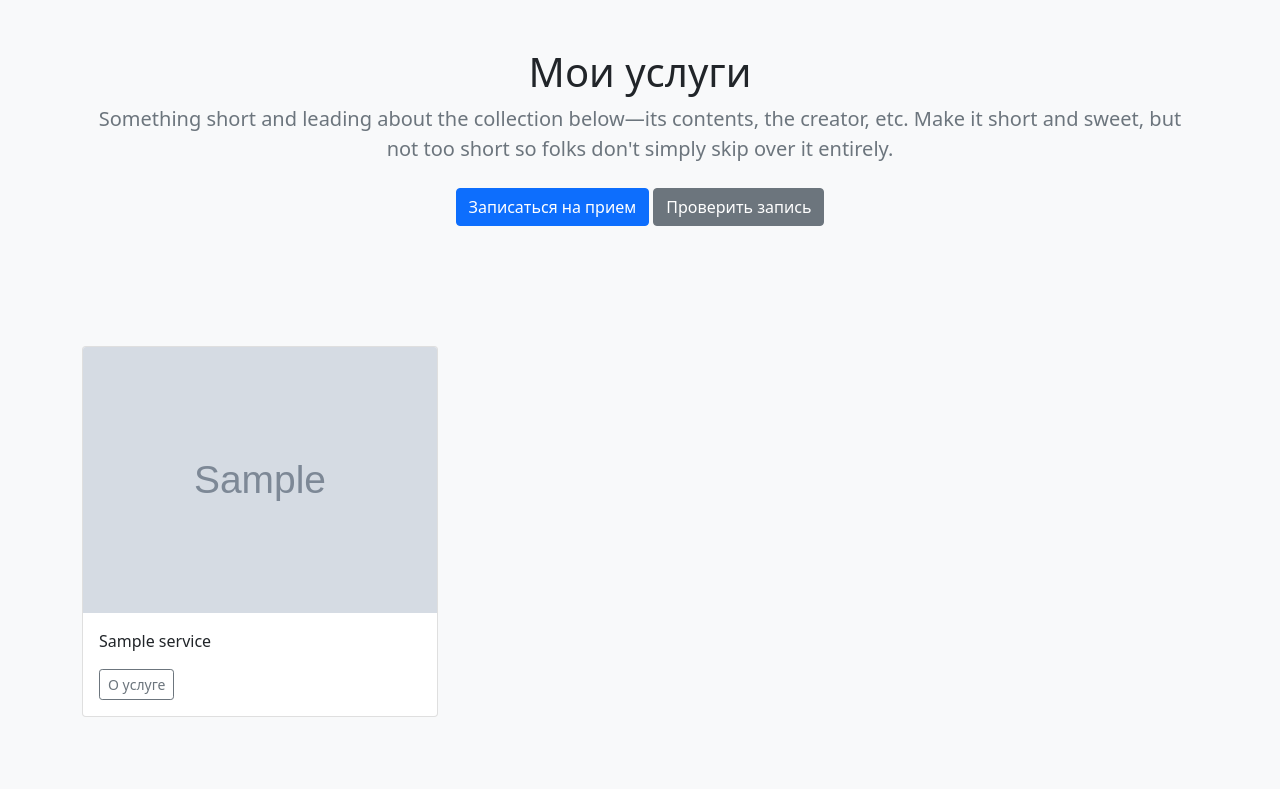
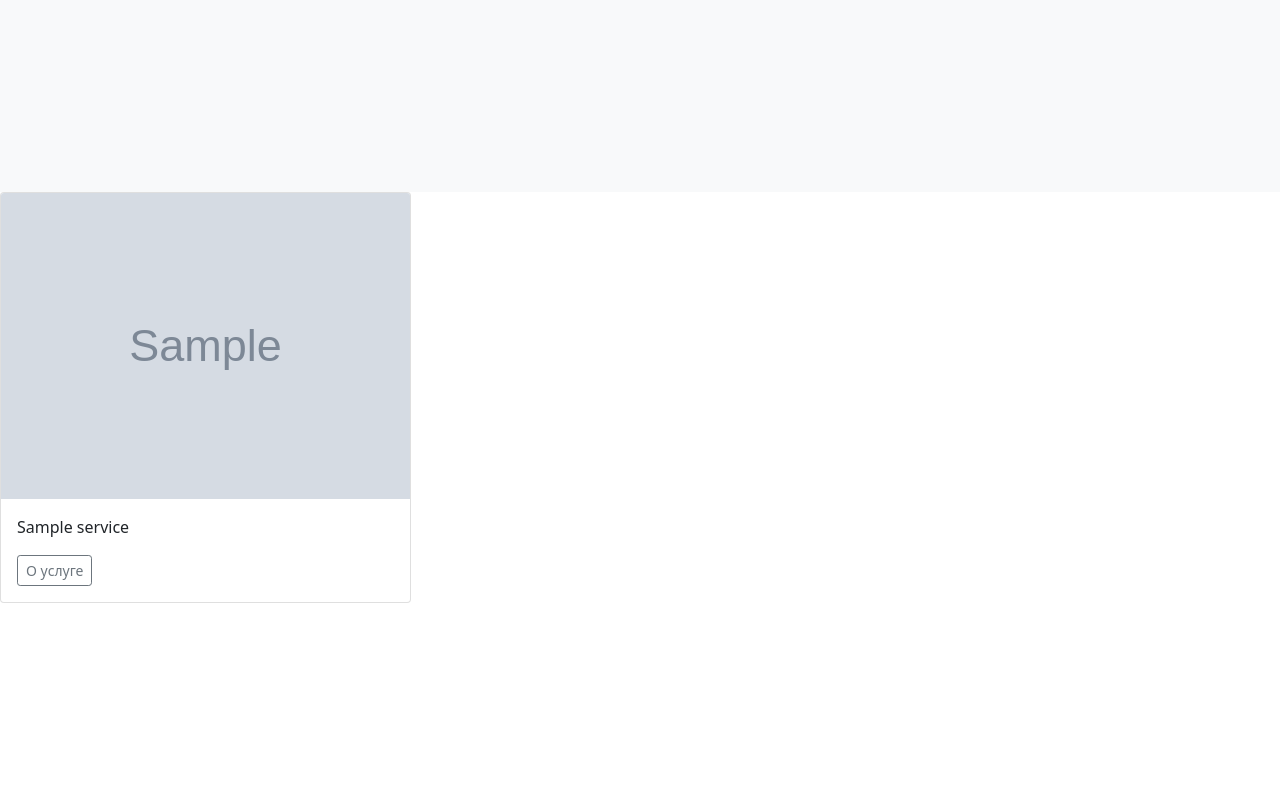
Before and after one commit to Nikkon97/Cosmetology, a Django app: page / in a window 1280 px wide. Shown: the part 56-845 px from the top of the page. After the commit the page ends 659 px from the top, so only its background shows below. Run offline with Django 5.2, Linux system fonts and the light colour scheme; tables that the repository leaves empty hold one stand-in row (values such as "Sample post"); grey boxes marked "Sample" are stand-in pictures; some libraries are stand-ins or nearby versions.

Commit message:
adjustmenets

```diff
--- a/service/templates/service/base.html
+++ b/service/templates/service/base.html
@@ -17,15 +17,26 @@
         <div class="container">
             <div class="row">
                 <div class="col-sm-8 col-md-7 py-4">
-                    <h4 class="text-white">About</h4>
-                    <p class="text-muted">Add some information about the album below, the author, or any other
-                        background context. Make it a few sentences long so folks can pick up some informative tidbits.
-                        Then, link them off to some social networking sites or contact information.</p>
+                    <h4 class="text-white">Обо мне</h4>
+                    <p class="text-muted">Ваш Косметолог Марьяна✨ Предлагаю оставаться молодой и красивой❣
+                        Привет! Я Марьяна Мамяшева, косметолог широкого профиля с медицинским образованием.
+
+                        Прошла обучение в Академии стандарт. Через мои ручки прошло более 50 моделей. Регулярно посещаю
+                        вебинары и семинары.
+
+                        Все процедуры проводятся индивидуально с учетом Вашего возраста и типа кожи.
+
+                        Буду рада с тобой знакомству.</p>
                 </div>
                 <div class="col-sm-4 offset-md-1 py-4">
                     <h4 class="text-white">Меню</h4>
                     <ul class="list-unstyled">
-                        <li><a href="#" class="text-white">Инстаграм</a></li>
+                        <li>
+                            <a href="https://www.instagram.com/cosmetolog_m.ren?igsh=MWx5cHRhcmsxbmRyMg%3D%3D&utm_source=qr"
+                               class="text-white">Инстаграм</a></li>
+                        <li>
+                            <a href="https://vk.com/maryana_ren"
+                               class="text-white">Вконтакте</a></li>
                         {% if user.is_authenticated %}
                             </li><a href="{% url 'users:logout' %}" class="text-white">Выход</a></li>
                         {% else %}
--- a/service/templates/service/service_list.html
+++ b/service/templates/service/service_list.html
@@ -2,20 +2,6 @@
 {% load my_tags %}
 {% block content %}
 
-    <main role="main">
-
-        <section class="jumbotron text-center">
-            <div class="container">
-                <h1 class="jumbotron-heading">Мои услуги</h1>
-                <p class="lead text-muted">Something short and leading about the collection below—its contents, the
-                    creator,
-                    etc. Make it short and sweet, but not too short so folks don't simply skip over it entirely.</p>
-                <p>
-                    <a href="#" class="btn btn-primary my-2">Записаться на прием</a>
-                    <a href="#" class="btn btn-secondary my-2">Проверить запись</a>
-                </p>
-            </div>
-        </section>
 
         <div class="album py-5 bg-light">
             <div class="container">
```
